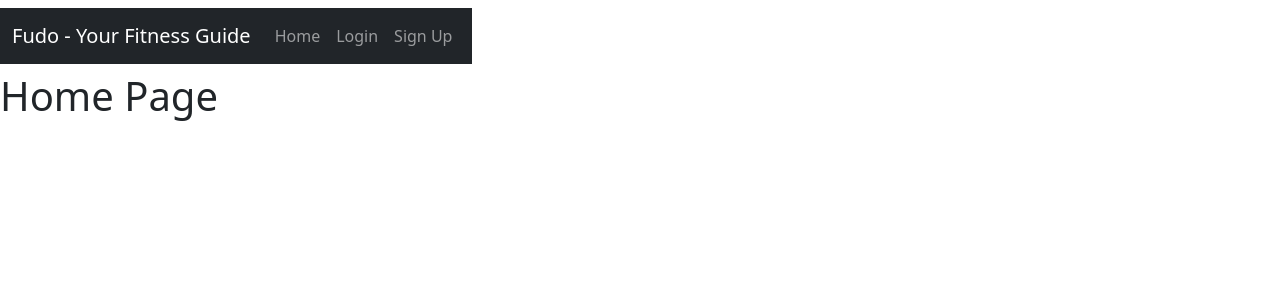
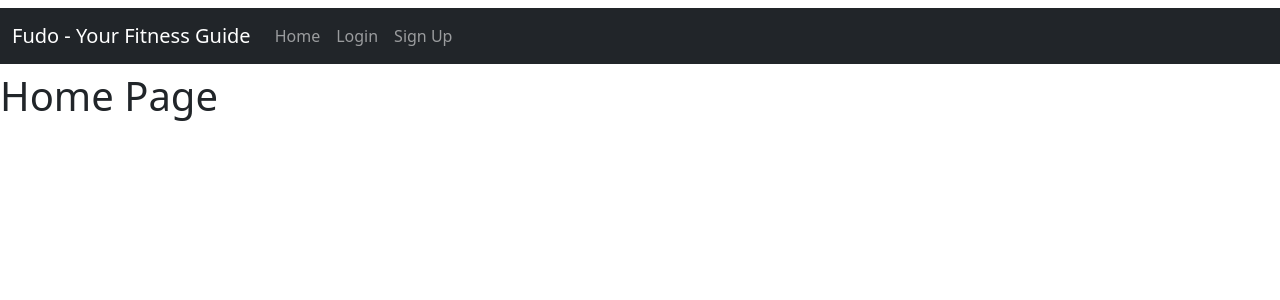
Before and after one commit to sharozecodes/fudo-fitness-app-frontend, a React (Create React App) app: page / in a window 1280 px wide. Shown: the top 300 px of the page. Built offline with nearby package versions, Linux system fonts and the light colour scheme.

Commit message:
implements navbar css

```diff
--- a/src/components/NavBar.js
+++ b/src/components/NavBar.js
@@ -1,3 +1,4 @@
+import "../components_css/NavBar.css";
 import React from "react";
 import { Link } from "react-router-dom";
 import Nav from "react-bootstrap/Nav";
@@ -8,8 +9,8 @@ import "bootstrap/dist/css/bootstrap.min.css";
 function NavBar() {
   return (
     <div className="navbar">
-      <Navbar bg="dark" data-bs-theme="dark">
-        <Container>
+      <Navbar bg="dark" data-bs-theme="dark" className="navbar-custom">
+        <Container fluid>
           <Navbar.Brand as={Link} to="/">
             Fudo - Your Fitness Guide
           </Navbar.Brand>
--- /dev/null
+++ b/src/components_css/NavBar.css
@@ -0,0 +1,4 @@
+
+.navbar-custom {
+    width: 100%;
+  }
```
